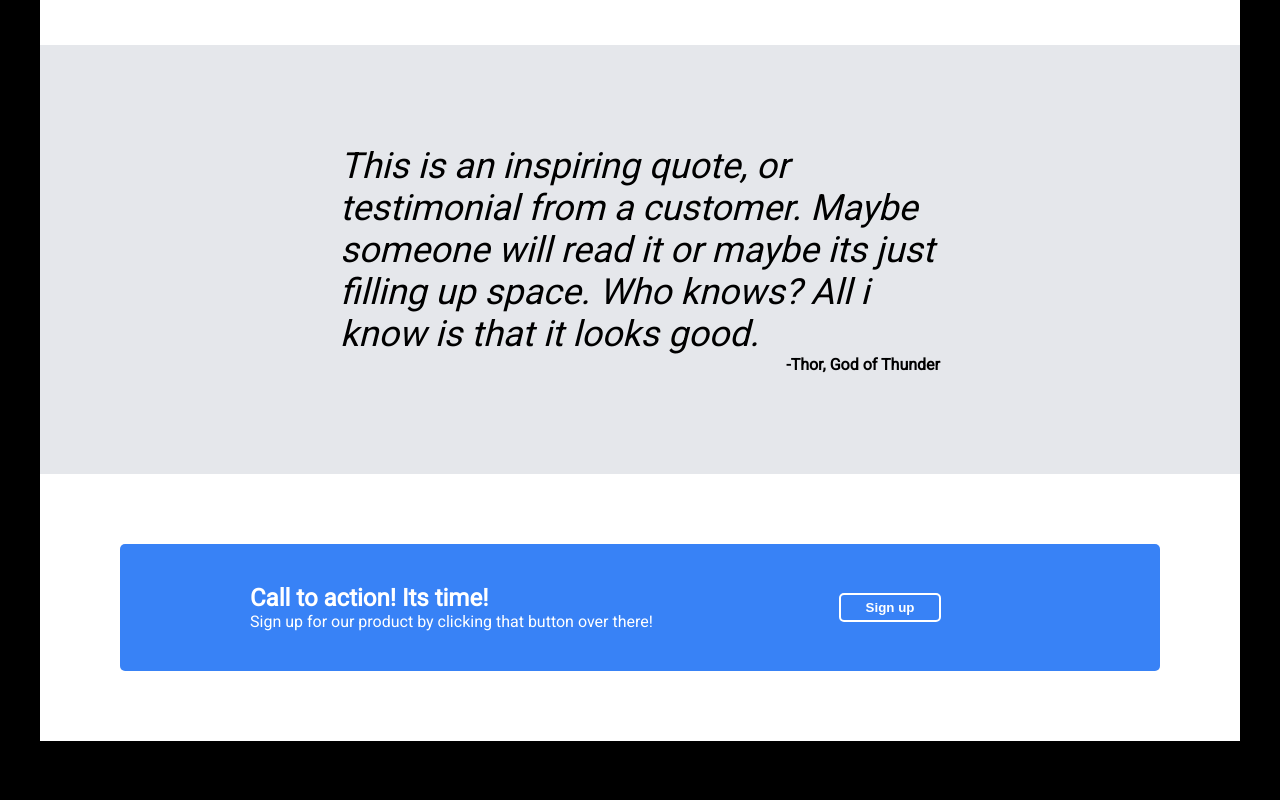
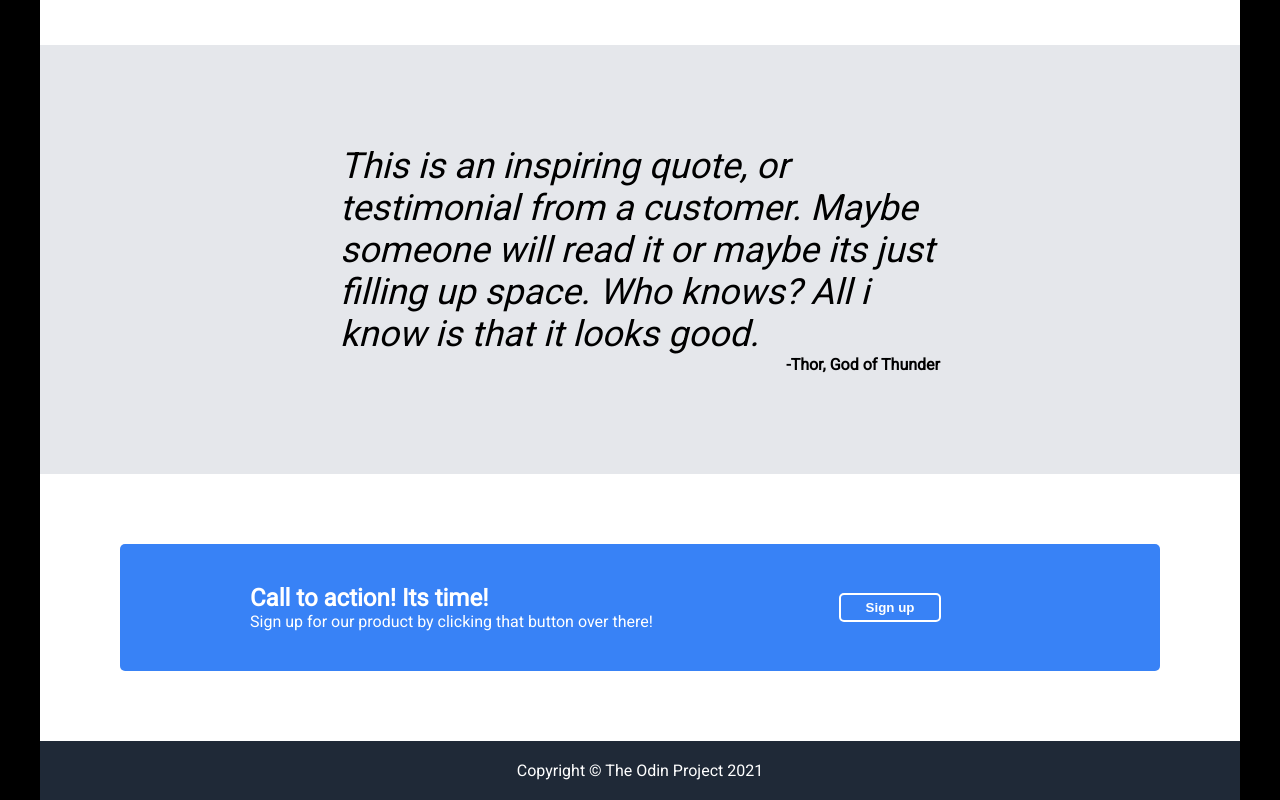
Before and after one commit to mdtagg/Odin-Project-Landing-Page, a plain HTML site: page index.html in a window 1280 px wide. Shown: the part 871-1671 px from the top of the page. Before the commit the page ends 1612 px from the top, so only its background shows below. Drawn offline with Linux system fonts and the light colour scheme.

Commit message:
footer section added, footer styling added

```diff
--- a/index.html
+++ b/index.html
@@ -81,5 +81,8 @@
             </div>
         </div>
     </div>
+    <div class="footer">
+        <p>Copyright © The Odin Project 2021</p>
+    </div>
 </body>
 </html>
--- a/styles.css
+++ b/styles.css
@@ -201,3 +201,12 @@ ul a {
 .signup-two {
     font-weight:100;
 }
+
+.footer {
+    background-color: #1f2937;
+    display:flex;
+    justify-content: center;
+    align-items: center;
+    color:white;
+    padding:20px 0px;
+}
```
